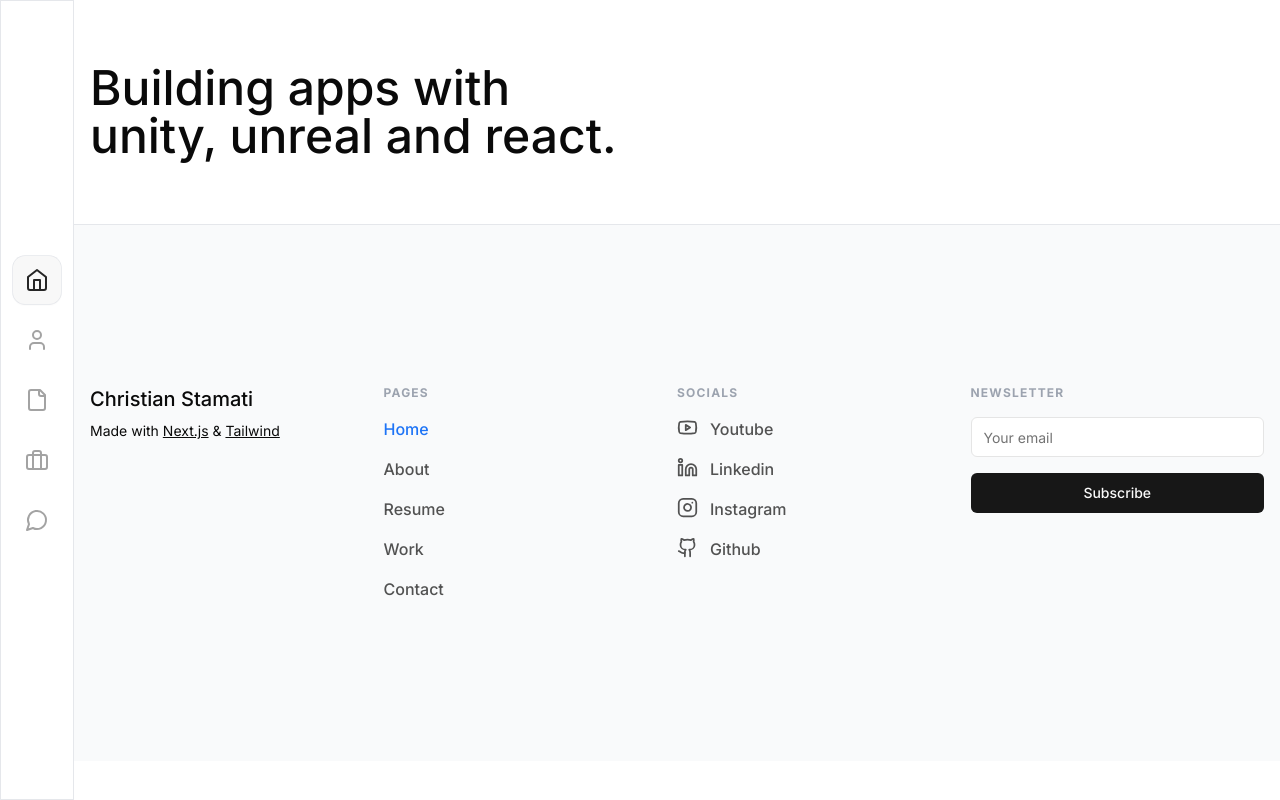
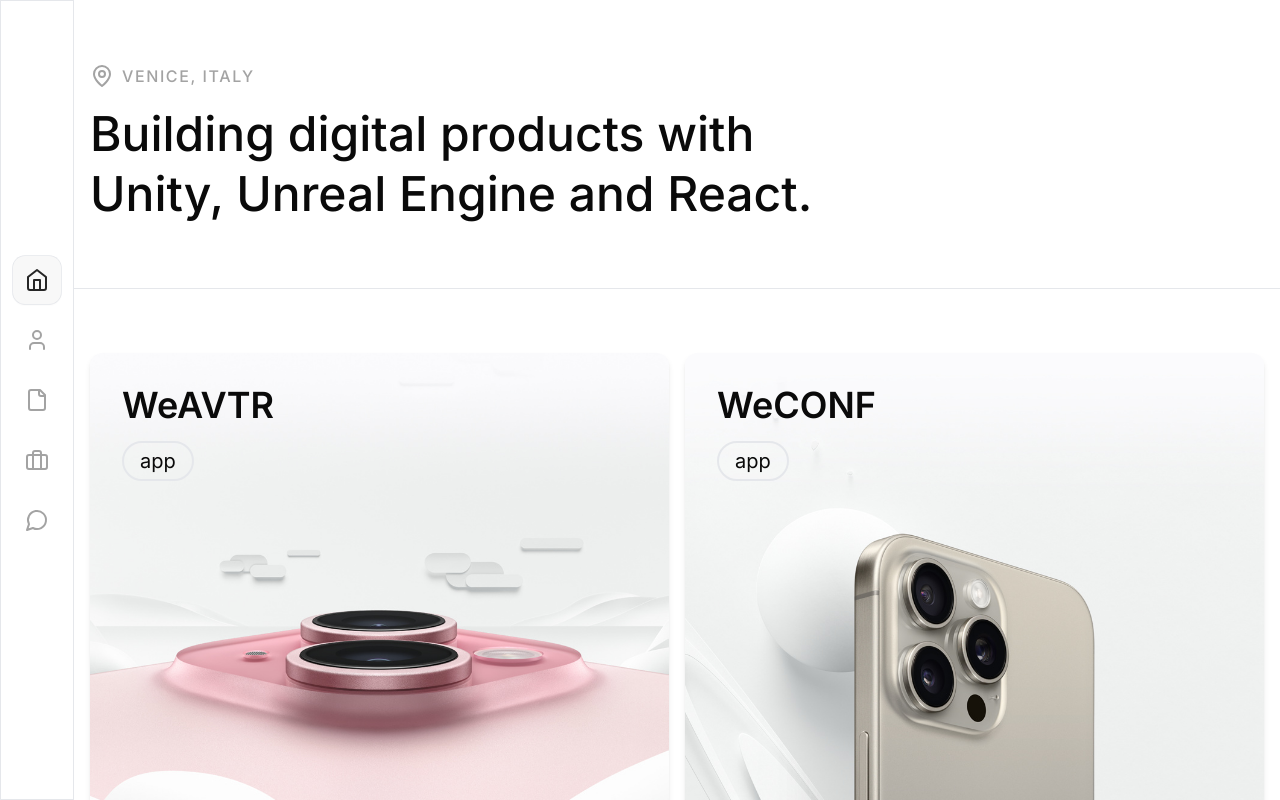
Before and after one commit to christianstamati/my-portfolio, a Next.js app: page / in a window 1280 px wide. Built offline with nearby package versions, Linux system fonts and the light colour scheme.

Commit message:
home page completed

```diff
--- a/src/app/page.tsx
+++ b/src/app/page.tsx
@@ -1,93 +1,42 @@
 import React from "react";
 import Feature from "@/components/feature";
-import { Gamepad2, Package } from "lucide-react";
+import { ChevronRight, Gamepad2, MapPin, Package } from "lucide-react";
 import Avatar from "@/components/avatar";
 import Container from "@/components/container";
 import { projects } from "@/lib/data";
 import Card from "@/components/card";
 import ContactForm from "@/components/contact-form";
 import Footer from "@/components/footer";
+import Separator from "@/components/separator";
+import Link from "next/link";
 
 export default function HomePage() {
     return (
-        <div className="flex w-full items-center justify-center border-b-[0.05rem] border-gray-200 py-16">
-            <div className="w-full max-w-[1280px] px-4">
-                <h1 className="text-4xl font-medium leading-tight md:text-5xl">
-                    Building apps with <br /> unity, unreal and react.
+        <div className="flex w-full flex-col items-center justify-center">
+            <div className="flex w-full max-w-[1280px] flex-col gap-y-4 px-4 py-16">
+                <div className="flex text-neutral-400">
+                    <MapPin className="mr-2" />
+                    <p className="font-medium tracking-widest">VENICE, ITALY</p>
+                </div>
+                <h1 className="text-3xl font-medium md:text-5xl md:leading-tight">
+                    Building digital products with <br /> Unity, Unreal Engine and React.
                 </h1>
+            </div>
+            <Separator />
+            <div className="flex w-full max-w-[1280px] flex-col gap-y-4 px-4 py-16">
+                <div className={"grid grid-cols-1 gap-4 md:grid-cols-2"}>
+                    {projects.map((p, index) => (
+                        <Card key={index} title={p.name} category={p.category} image={p.cover} badge={p.badge} />
+                    ))}
+                    <div className="rounded-xl bg-[#F5F5F5] p-8 shadow-md">
+                        <h3 className="text-4xl font-semibold">See all portfolio projects</h3>
+                        <Link href="/projects" className="mt-4 flex font-medium text-[#2277F6]">
+                            <p>See all projects</p>
+                            <ChevronRight />
+                        </Link>
+                    </div>
+                </div>
             </div>
         </div>
     );
 }
-
-function HomePageBackup() {
-    return (
-        <div>
-            <section className="h-screen">
-                <video
-                    className="h-full w-full object-cover"
-                    src={"/static/videos/home-video.mp4"}
-                    autoPlay
-                    playsInline
-                    loop
-                    muted></video>
-            </section>
-            <section className="flex justify-center">
-                <Container>
-                    <div className="md:grid md:grid-cols-12">
-                        <h1 className="col-span-12 col-start-4 my-8 text-3xl font-medium md:my-12 md:text-4xl lg:text-5xl xl:text-6xl">
-                            The exponential growth of 3D experiences is imminent, with cloud-based product
-                            customization, swift model creation, and the integration of mixed reality poised to have a
-                            profound impact on our digital interactions and daily experiences.
-                        </h1>
-                        <div className="gap col-span-12 col-start-4 my-8 flex gap-8 md:my-12">
-                            <Feature
-                                icon={<Package />}
-                                title={"Customized product experience"}
-                                description={
-                                    "Enhancing online shopping by allowing users to interact with virtual versions of products."
-                                }
-                            />
-                            <Feature
-                                icon={<Gamepad2 />}
-                                title={"Entertainment and Gaming"}
-                                description={
-                                    "Elevating gaming experiences with immersive 3D environments and interactive storytelling."
-                                }
-                            />
-                        </div>
-                    </div>
-                </Container>
-            </section>
-            <section className="my-12 flex items-center justify-center">
-                <Avatar />
-            </section>
-            <section className="my-8 flex flex-col items-center justify-center">
-                <h3 className="my-8 text-center text-2xl">Selected Projects</h3>
-                <Container>
-                    <div className={"grid grid-cols-1 gap-4 sm:grid-cols-2 xl:grid-cols-3"}>
-                        {projects.map((p, index) => (
-                            <Card
-                                key={index}
-                                title={p.name}
-                                description={p.shortDescription}
-                                image={p.cover}
-                                badge={p.badge}
-                            />
-                        ))}
-                    </div>
-                </Container>
-            </section>
-            <section className="my-32">
-                <h2 className="text-center text-5xl font-medium xl:text-6xl">Contact me</h2>
-                <p className="text-center">
-                    Have questions or just want to say hi? <br /> Drop me a message
-                </p>
-                <div className="my-16 flex justify-center px-4">
-                    <ContactForm />
-                </div>
-            </section>
-            <Footer />
-        </div>
-    );
-}
--- a/src/components/card.tsx
+++ b/src/components/card.tsx
@@ -5,16 +5,16 @@
     image: string;
     badge?: string;
     title: string;
-    description: string;
+    category: string;
 };
 
-const Card = ({ image, badge, title, description }: CardProps) => {
+const Card = (props: CardProps) => {
     return (
-        <div className="relative aspect-square overflow-hidden rounded-xl p-6 shadow-md">
-            <Image className="-z-10 object-cover" src={image} alt={"portrait"} fill />
-            {badge ? <p>{badge}</p> : null}
-            <h3 className="text-2xl font-semibold">{title}</h3>
-            <p>{description}</p>
+        <div className="relative aspect-square overflow-hidden rounded-xl p-8 shadow-md">
+            <Image className="-z-10 object-cover" src={props.image} alt={"portrait"} fill />
+            {props.badge ? <p>{props.badge}</p> : null}
+            <h3 className="text-4xl font-semibold">{props.title}</h3>
+            <p className="mt-4 w-fit rounded-full border-2 border-gray-200 px-4 py-1 text-xl">{props.category}</p>
         </div>
     );
 };
--- /dev/null
+++ b/src/components/separator.tsx
@@ -0,0 +1,7 @@
+import React from "react";
+
+const Separator = () => {
+    return <div className="w-full border-t-[0.05rem] border-gray-200" />;
+};
+
+export default Separator;
--- a/src/lib/data.ts
+++ b/src/lib/data.ts
@@ -25,9 +25,9 @@
         path: "/resume",
     },
     {
-        name: "Work",
+        name: "Projects",
         icon: React.createElement(Briefcase),
-        path: "/work",
+        path: "/projects",
     },
     {
         name: "Contact",
@@ -65,17 +65,20 @@
         cover: "/static/images/project-1.jpeg",
         badge: undefined,
         shortDescription: "The definitive solution to build your Avatars.",
+        category: "app",
     },
     {
         name: "WeCONF",
         cover: "/static/images/project-2.jpeg",
         badge: undefined,
         shortDescription: "Developed with Next.JS using JavaScript and styled with Tailwind CSS.",
+        category: "app",
     },
     {
         name: "Modesto",
         cover: "/static/images/project-3.jpeg",
         badge: undefined,
         shortDescription: "Create the perfect outfit for your cerimony.",
+        category: "app",
     },
 ] as const;
```
Also changed, not shown: src/app/projects/page.tsx (renamed from src/app/work/page.tsx).
